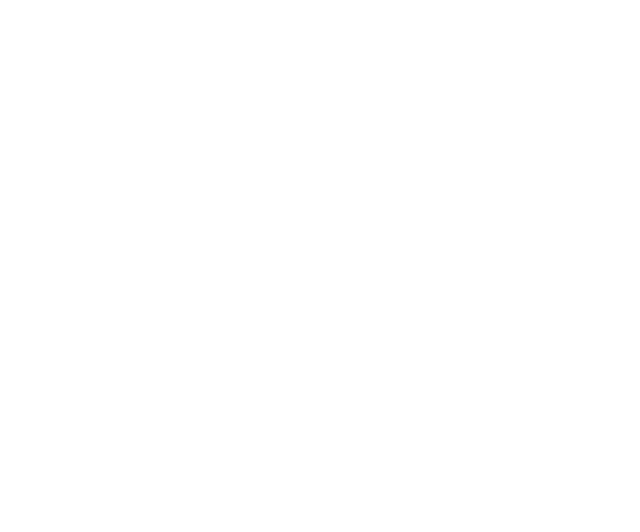
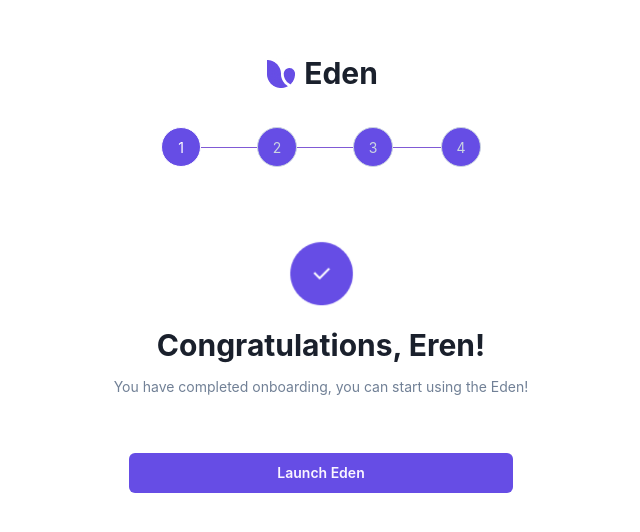
Before and after one commit to srishti-maurya/onboarding-ui, a React (Create React App) app: page /step4 in a window 1280 px wide. Before the commit this address had no page. Shown: the top 532 px of the page, without its empty margins (319-959 px from the left). Built offline with nearby package versions, Linux system fonts and the light colour scheme.

Commit message:
feat: added step 4 and routes

```diff
--- a/src/App.js
+++ b/src/App.js
@@ -1,10 +1,12 @@
 import React from 'react';
 import { ChakraProvider, theme } from '@chakra-ui/react';
 import { PageRoutes } from './routes/PageRoutes';
+import { LogoContainer } from './components/LogoContainer';
 
 function App() {
   return (
     <ChakraProvider theme={theme}>
+      <LogoContainer />
       <PageRoutes />
     </ChakraProvider>
   );
--- a/src/components/CustomButton.jsx
+++ b/src/components/CustomButton.jsx
@@ -1,7 +1,7 @@
 import { Box, Button } from '@chakra-ui/react';
 import React from 'react';
 
-export const CustomButton = ({ title }) => {
+export const CustomButton = ({ title, clickHandler }) => {
   return (
     <>
       <Box width="30%" paddingTop={2}>
@@ -11,6 +11,7 @@ export const CustomButton = ({ title }) => {
           size="md"
           width="100%"
           fontSize="sm"
+          onClick={clickHandler}
         >
           {title}
         </Button>
--- a/src/components/LogoContainer.jsx
+++ b/src/components/LogoContainer.jsx
@@ -6,7 +6,7 @@ export const LogoContainer = () => {
   return (
     <>
       <Center my="4%">
-        <Image boxSize="32px" objectFit="cover" src={logo} alt="Dan Abramov" />
+        <Image boxSize="32px" objectFit="cover" src={logo} alt="logo" />
         <Text fontSize="3xl" as="b" marginLeft={2}>
           Eden
         </Text>
--- a/src/pages/OnboardingUI1.jsx
+++ b/src/pages/OnboardingUI1.jsx
@@ -1,15 +1,19 @@
 import * as React from 'react';
 import { VStack } from '@chakra-ui/react';
-import { LogoContainer } from '../components/LogoContainer';
 import { ProgressBar } from '../components/ProgressBar';
 import { HeadingAndDesc } from '../components/HeadingAndDesc';
 import { CustomButton } from '../components/CustomButton';
 import { CustomInputGroup } from '../components/CustomInputGroup';
+import { useNavigate } from 'react-router-dom';
 
 export const OnboardingUI1 = () => {
+  const navigate = useNavigate();
+  const clickHandler = () => {
+    navigate('/step2');
+  };
+
   return (
     <VStack>
-      <LogoContainer />
       <ProgressBar progressVal={20} firstFilled />
       <HeadingAndDesc
         title="Welcome! First things first..."
@@ -17,7 +21,7 @@ export const OnboardingUI1 = () => {
       />
       <CustomInputGroup label="Full Name" placeholder="Steve Jobs" />
       <CustomInputGroup label="Display Name" placeholder="Steve" />
-      <CustomButton title="Create Workspace" />
+      <CustomButton title="Create Workspace" clickHandler={clickHandler} />
     </VStack>
   );
 };
--- a/src/pages/OnboardingUI2.jsx
+++ b/src/pages/OnboardingUI2.jsx
@@ -10,14 +10,18 @@ import {
 import React from 'react';
 import { HeadingAndDesc } from '../components/HeadingAndDesc';
 import { CustomInputGroup } from '../components/CustomInputGroup';
-import { LogoContainer } from '../components/LogoContainer';
 import { ProgressBar } from '../components/ProgressBar';
 import { CustomButton } from '../components/CustomButton';
+import { useNavigate } from 'react-router-dom';
 
 export const OnboardingUI2 = () => {
+  const navigate = useNavigate();
+  const clickHandler = () => {
+    navigate('/step3');
+  };
+
   return (
     <VStack>
-      <LogoContainer />
       <ProgressBar firstFilled secondFilled progressVal={50} />
       <HeadingAndDesc
         title={`Let's set up a home for all your work`}
@@ -42,7 +46,7 @@ export const OnboardingUI2 = () => {
           <Input type="web" placeholder="Example" fontSize="sm" />
         </InputGroup>
       </Box>
-      <CustomButton title="Create Workspace" />
+      <CustomButton title="Create Workspace" clickHandler={clickHandler} />
     </VStack>
   );
 };
--- a/src/pages/OnboardingUI3.jsx
+++ b/src/pages/OnboardingUI3.jsx
@@ -1,15 +1,19 @@
 import React from 'react';
-import { LogoContainer } from '../components/LogoContainer';
 import { ProgressBar } from '../components/ProgressBar';
 import { HeadingAndDesc } from '../components/HeadingAndDesc';
 import { HStack, VStack } from '@chakra-ui/react';
 import { IconOption } from '../components/IconOption';
 import { CustomButton } from '../components/CustomButton';
+import { useNavigate } from 'react-router-dom';
 
 export const OnboardingUI3 = () => {
+  const navigate = useNavigate();
+  const clickHandler = () => {
+    navigate('/step4');
+  };
+
   return (
     <VStack>
-      <LogoContainer />
       <ProgressBar firstFilled secondFilled thirdFilled progressVal={80} />
       <HeadingAndDesc
         title="How are you planning to use Eden?"
@@ -28,7 +32,7 @@ export const OnboardingUI3 = () => {
           teamIcon
         />
       </HStack>
-      <CustomButton title="Create Workspace" />
+      <CustomButton title="Create Workspace" clickHandler={clickHandler} />
     </VStack>
   );
 };
--- /dev/null
+++ b/src/pages/OnboardingUI4.jsx
@@ -0,0 +1,32 @@
+import { Image, VStack } from '@chakra-ui/react';
+import React from 'react';
+import { ProgressBar } from '../components/ProgressBar';
+import check_icon from '../assets/check_icon.png';
+import { HeadingAndDesc } from '../components/HeadingAndDesc';
+import { CustomButton } from '../components/CustomButton';
+import { useNavigate } from 'react-router-dom';
+
+export const OnboardingUI4 = () => {
+  const navigate = useNavigate();
+  const clickHandler = () => {
+    navigate('/');
+  };
+
+  return (
+    <VStack>
+      <ProgressBar
+        progressVal={100}
+        firstFilled
+        secondFilled
+        thirdFilled
+        fourthFilled
+      />
+      <Image boxSize="80px" objectFit="cover" src={check_icon} alt="check" />
+      <HeadingAndDesc
+        title="Congratulations, Eren!"
+        desc="You have completed onboarding, you can start using the Eden!"
+      />
+      <CustomButton title="Launch Eden" clickHandler={clickHandler} />
+    </VStack>
+  );
+};
--- a/src/routes/PageRoutes.jsx
+++ b/src/routes/PageRoutes.jsx
@@ -3,6 +3,7 @@ import { Routes, Route } from 'react-router-dom';
 import { OnboardingUI1 } from '../pages/OnboardingUI1';
 import { OnboardingUI2 } from '../pages/OnboardingUI2';
 import { OnboardingUI3 } from '../pages/OnboardingUI3';
+import { OnboardingUI4 } from '../pages/OnboardingUI4';
 
 export function PageRoutes() {
   return (
@@ -10,6 +11,7 @@ export function PageRoutes() {
       <Route path="/" element={<OnboardingUI1 />} />
       <Route path="/step2" element={<OnboardingUI2 />} />
       <Route path="/step3" element={<OnboardingUI3 />} />
+      <Route path="/step4" element={<OnboardingUI4 />} />
     </Routes>
   );
 }
```
Also changed, not shown: src/assets/check_icon.png (added).
